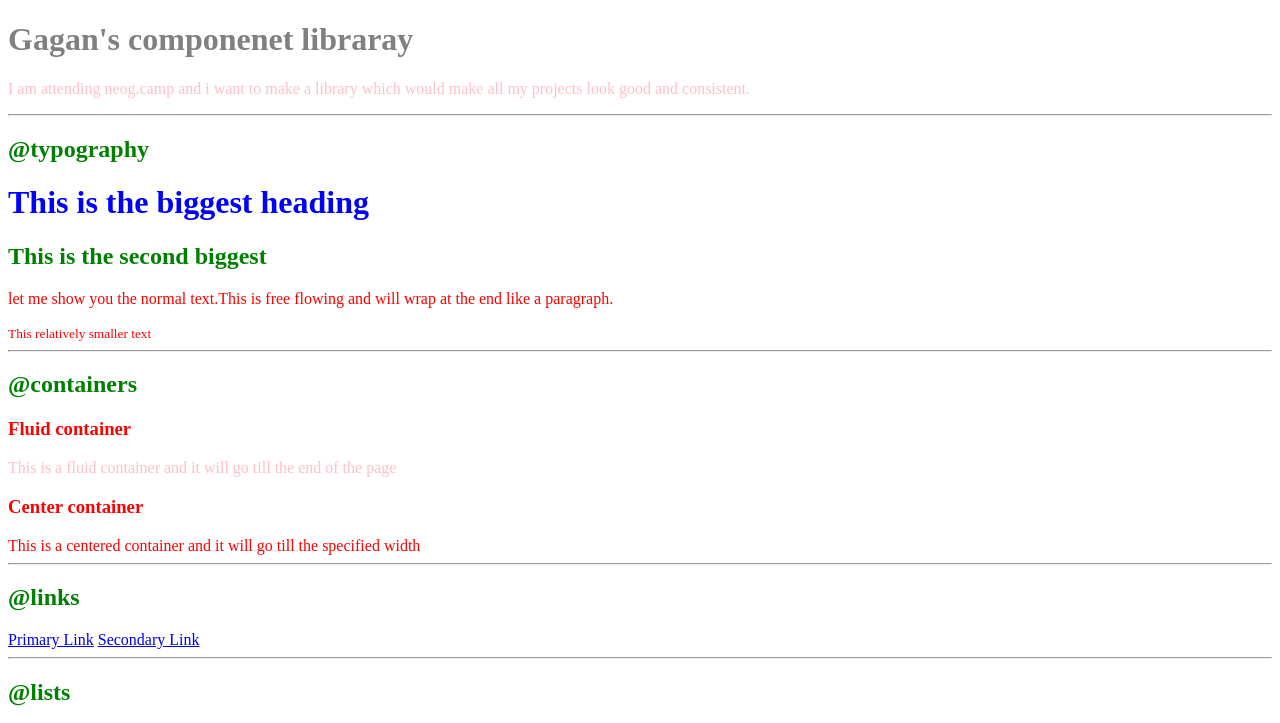
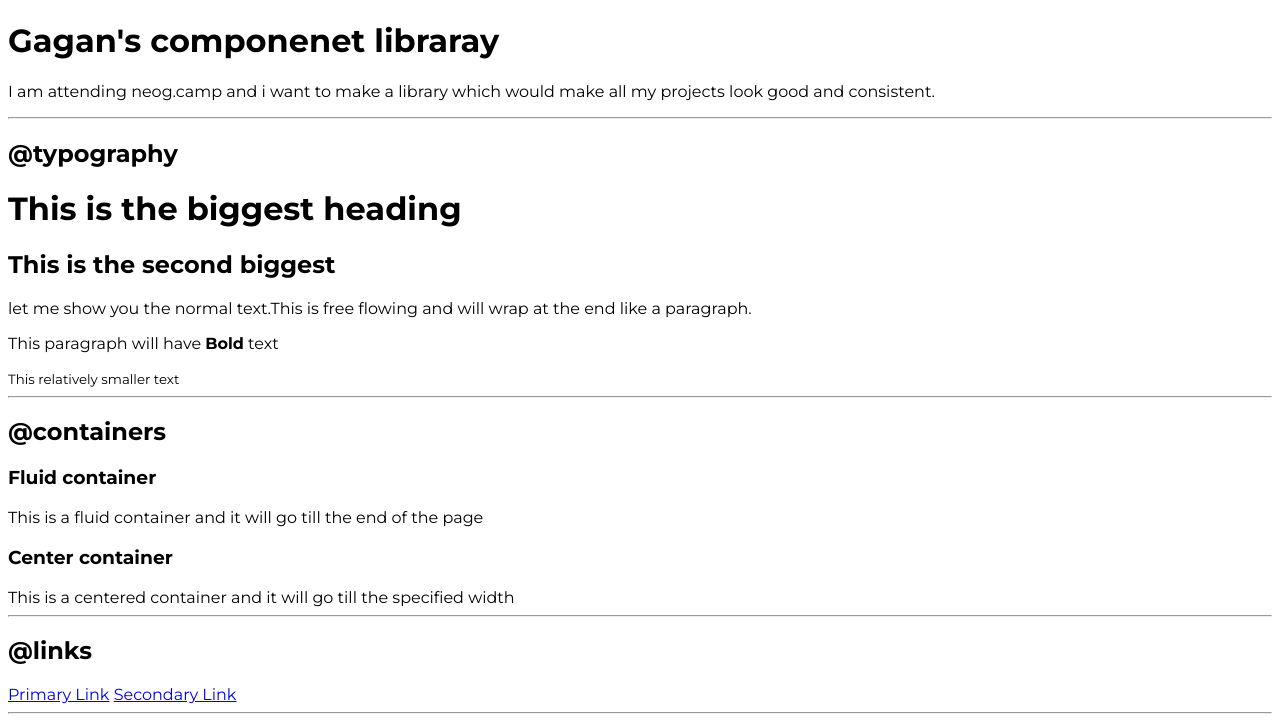
Before and after one commit to GRAviTY-GAGAN/Gagan-portfolio, a plain HTML site: page index.html in a window 1280 px wide. Shown: the top 723 px of the page. Drawn offline with Linux system fonts and the light colour scheme.

Commit message:
typography

```diff
--- a/index.html
+++ b/index.html
@@ -15,8 +15,8 @@
 </head>
 
 <body>
-    <h1 id="lib-header">Gagan's componenet libraray</h1>
-    <p class="para">I am attending neog.camp and i want to make a library which would make all my projects look good and consistent.
+    <h1>Gagan's componenet libraray</h1>
+    <p>I am attending neog.camp and i want to make a library which would make all my projects look good and consistent.
     </p>
 
     <hr>
@@ -26,6 +26,7 @@
     <h1>This is the biggest heading</h1>
     <h2>This is the second biggest</h2>
     <p>let me show you the normal text.This is free flowing and will wrap at the end like a paragraph.</p>
+    <p>This paragraph will have <strong>Bold</strong> text</p>
     <small>This relatively smaller text</small>
 
     <hr>
@@ -33,7 +34,7 @@
     <h2>@containers</h2>
 
     <h3>Fluid container</h3>
-    <div class="para">This is a fluid container and it will go till the end of the page</div>
+    <div>This is a fluid container and it will go till the end of the page</div>
 
     <h3>Center container</h3>
     <div>This is a centered container and it will go till the specified width</div>
--- a/styles.css
+++ b/styles.css
@@ -1,16 +1,6 @@
-body {
-    color: red;
+@import url('https://fonts.googleapis.com/css2?family=Montserrat:wght@400;700&display=swap');
+
+
+body{
+    font-family: 'Montserrat', sans-serif;
 }
-h1{
-    color: blue;
-}
-h2{
-    color: green;
-}
-
-#lib-header{
-    color: grey;
-}
-.para{
-    color: pink;
-}
```
